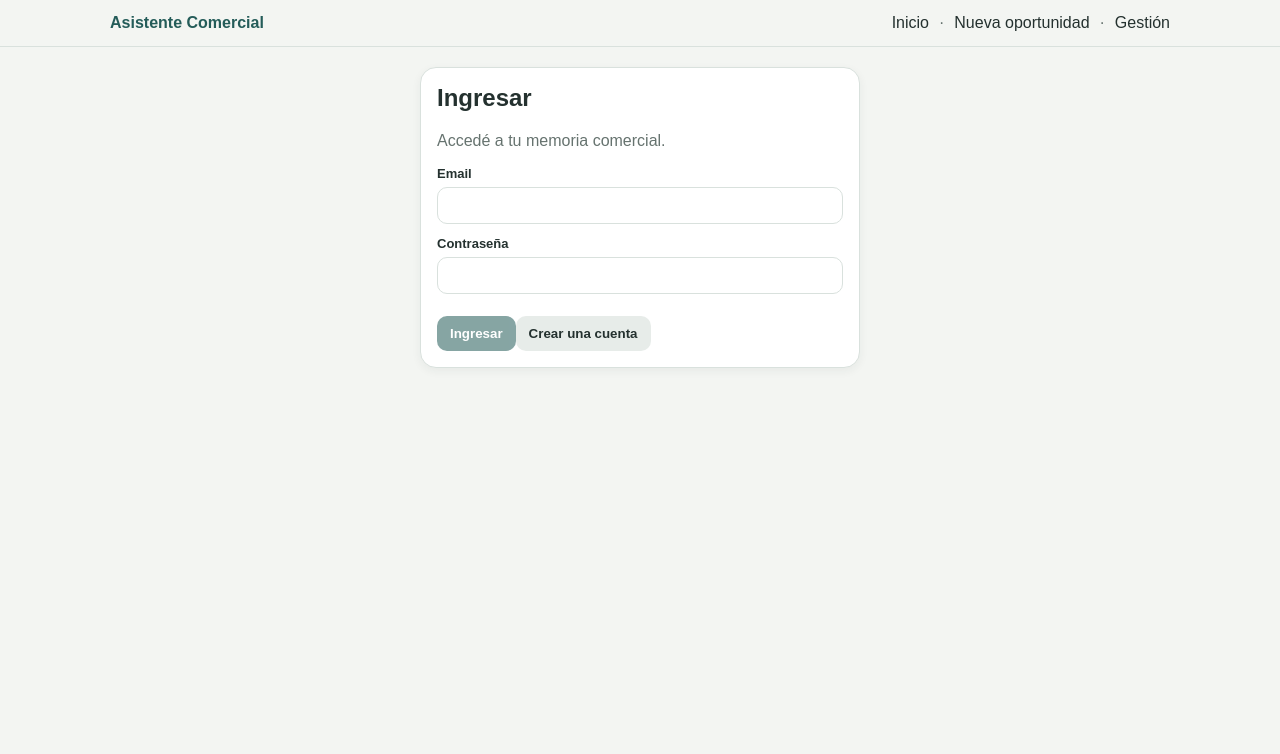
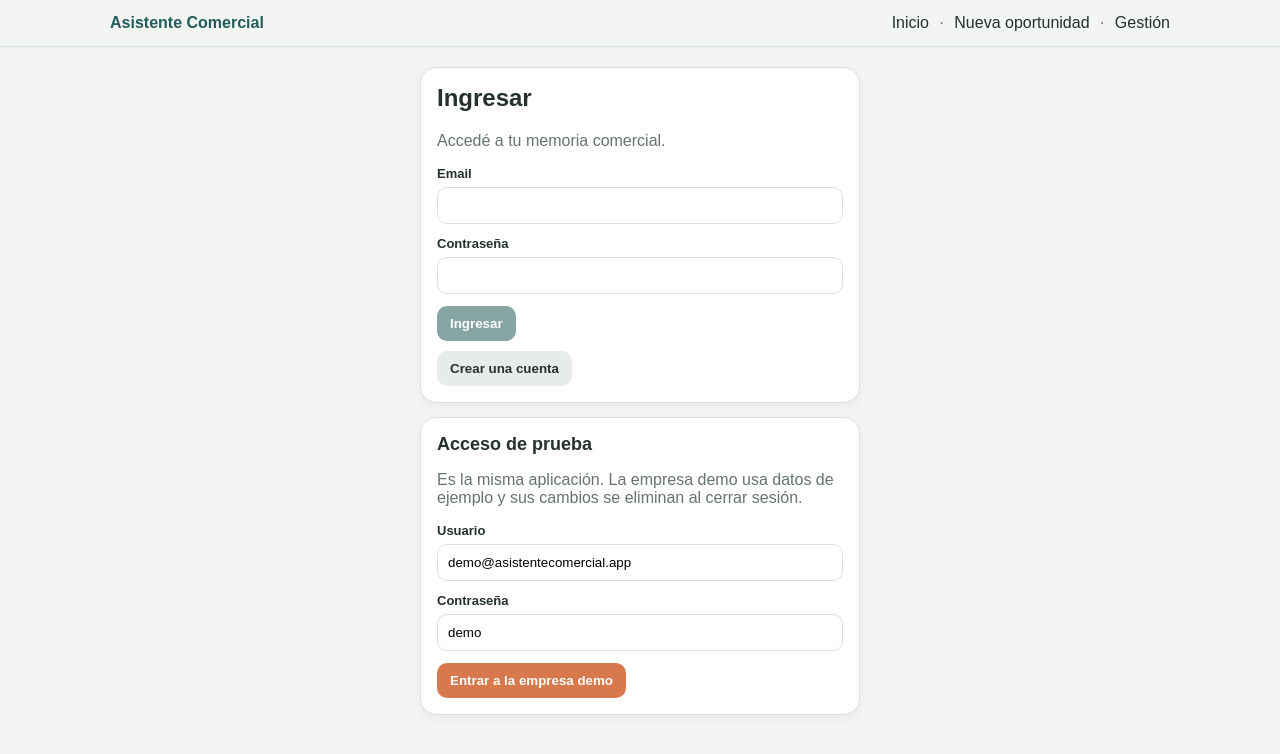
Before and after one commit to lucasgrosales-design/asistente-comercial, a Next.js app: page /login in a window 1280 px wide. Shown: the top 754 px of the page. Built offline with nearby package versions, Linux system fonts and the light colour scheme; no server answers.

Commit message:
feat: make core screens support isolated demo sessions

```diff
--- a/app/login/page.tsx
+++ b/app/login/page.tsx
@@ -1,6 +1,8 @@
 "use client";
+
 import { useState } from "react";
 import { getSupabaseBrowser } from "../lib/supabase-browser";
+import { DEMO_EMAIL, DEMO_PASSWORD } from "../lib/demo";
 
 export default function LoginPage() {
   const [mode, setMode] = useState<"login" | "signup">("login");
@@ -9,12 +11,15 @@ export default function LoginPage() {
   const [error, setError] = useState("");
   const [message, setMessage] = useState("");
   const [loading, setLoading] = useState(false);
-  async function submit() {
+
+  async function submit(e?: React.FormEvent) {
+    e?.preventDefault();
     setLoading(true); setError(""); setMessage("");
     const supabase = getSupabaseBrowser();
     if (mode === "login") {
       const result = await supabase.auth.signInWithPassword({ email, password });
-      if (result.error) setError(result.error.message); else window.location.href = "/";
+      if (result.error) setError("Email o contraseña incorrectos.");
+      else window.location.href = "/";
     } else {
       const result = await supabase.auth.signUp({ email, password });
       if (result.error) setError(result.error.message);
@@ -23,5 +28,36 @@ export default function LoginPage() {
     }
     setLoading(false);
   }
-  return <main className="container" style={{ maxWidth: 480 }}><section className="card"><h1 style={{ marginTop: 0 }}>{mode === "login" ? "Ingresar" : "Crear cuenta"}</h1><p className="muted">{mode === "login" ? "Accedé a tu memoria comercial." : "Creá el acceso de la empresa."}</p><div className="field"><label>Email</label><input type="email" autoComplete="email" value={email} onChange={e => setEmail(e.target.value)} /></div><div className="field"><label>Contraseña</label><input type="password" autoComplete={mode === "login" ? "current-password" : "new-password"} value={password} onChange={e => setPassword(e.target.value)} /></div>{error && <p className="error">{error}</p>}{message && <p>{message}</p>}<button className="button" disabled={!email || !password || loading} onClick={submit}>{loading ? "Procesando..." : mode === "login" ? "Ingresar" : "Crear cuenta"}</button><button className="button secondary" style={{ marginTop: 10 }} onClick={() => { setMode(mode === "login" ? "signup" : "login"); setError(""); setMessage(""); }}>{mode === "login" ? "Crear una cuenta" : "Ya tengo una cuenta"}</button></section></main>;
+
+  async function demoLogin() {
+    setMode("login"); setLoading(true); setError(""); setMessage("");
+    const result = await getSupabaseBrowser().auth.signInWithPassword({ email: DEMO_EMAIL, password: DEMO_PASSWORD });
+    if (result.error) setError("No se pudo iniciar la sesión demo.");
+    else window.location.href = "/";
+    setLoading(false);
+  }
+
+  return <main className="container" style={{ maxWidth: 480 }}>
+    <section className="card">
+      <h1 style={{ marginTop: 0 }}>{mode === "login" ? "Ingresar" : "Crear cuenta"}</h1>
+      <p className="muted">{mode === "login" ? "Accedé a tu memoria comercial." : "Creá el acceso de la empresa."}</p>
+      <form onSubmit={submit}>
+        <div className="field"><label>Email</label><input type="email" autoComplete="email" value={email} onChange={e => setEmail(e.target.value)} /></div>
+        <div className="field"><label>Contraseña</label><input type="password" autoComplete={mode === "login" ? "current-password" : "new-password"} value={password} onChange={e => setPassword(e.target.value)} /></div>
+        {error && <p className="error">{error}</p>}
+        {message && <p>{message}</p>}
+        <button className="button" type="submit" disabled={!email || !password || loading}>{loading ? "Procesando..." : mode === "login" ? "Ingresar" : "Crear cuenta"}</button>
+      </form>
+      <button className="button secondary" style={{ marginTop: 10 }} onClick={() => { setMode(mode === "login" ? "signup" : "login"); setError(""); setMessage(""); }}>
+        {mode === "login" ? "Crear una cuenta" : "Ya tengo una cuenta"}
+      </button>
+    </section>
+    <section className="card" style={{ marginTop: 14 }}>
+      <h2 className="section-title">Acceso de prueba</h2>
+      <p className="muted">Es la misma aplicación. La empresa demo usa datos de ejemplo y sus cambios se eliminan al cerrar sesión.</p>
+      <div className="field"><label>Usuario</label><input value={DEMO_EMAIL} readOnly /></div>
+      <div className="field"><label>Contraseña</label><input value={DEMO_PASSWORD} readOnly /></div>
+      <button className="button accent" onClick={demoLogin} disabled={loading}>Entrar a la empresa demo</button>
+    </section>
+  </main>;
 }
```
